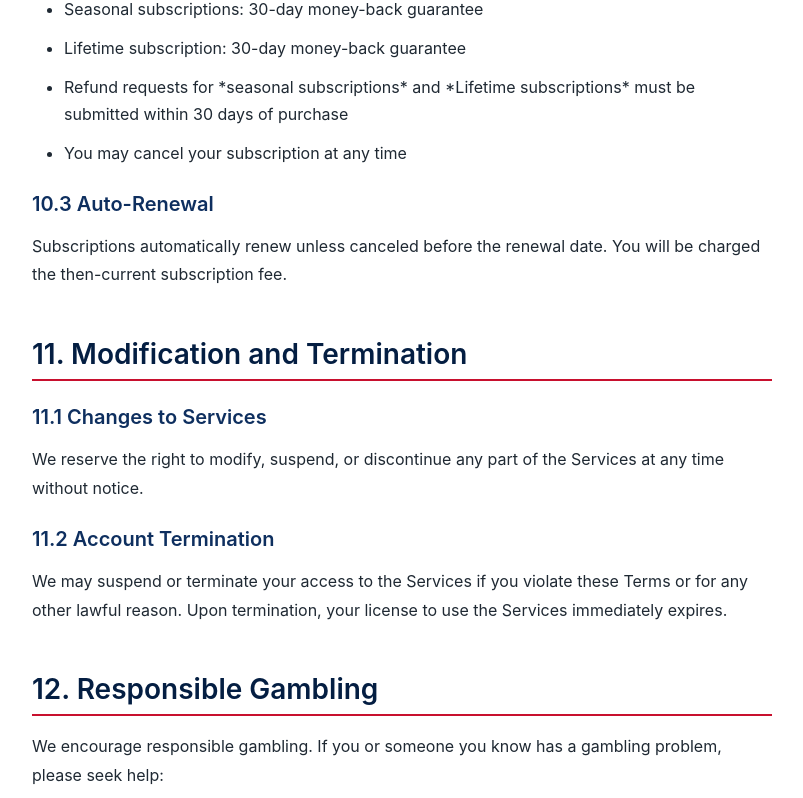
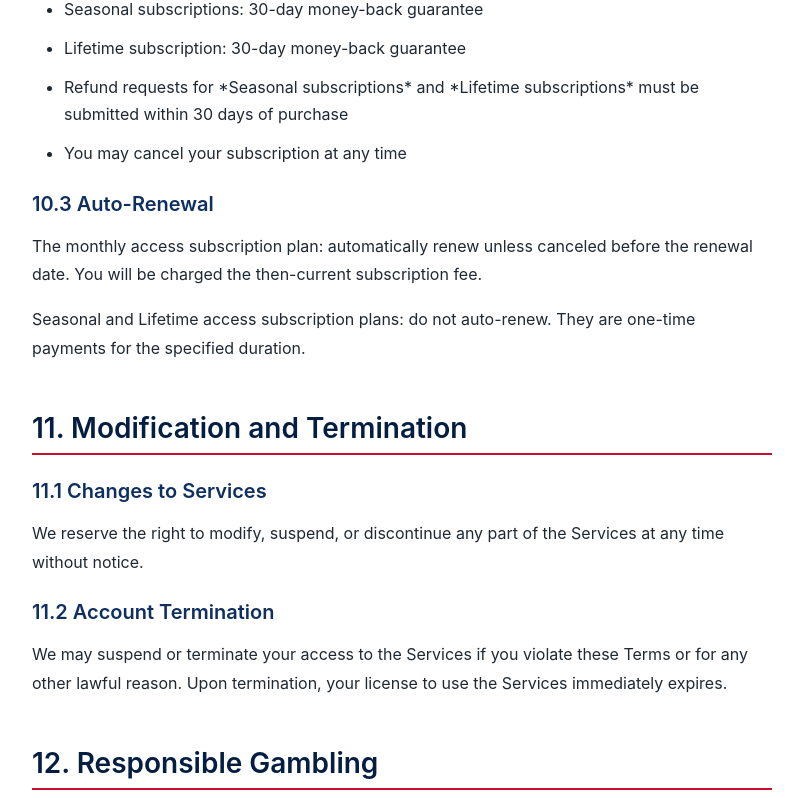
Before and after one commit to cedenoc181/slp-ui, a React (Create React App) app: page /terms-of-use in a window 1280 px wide. Shown: the part 5976-6774 px from the top of the page, without its empty margins (238-1041 px from the left). Built offline with nearby package versions, Linux system fonts and the light colour scheme.

Commit message:
changes to typo on the terms of use

```diff
--- a/src/components/legal/termsofuse.jsx
+++ b/src/components/legal/termsofuse.jsx
@@ -209,13 +209,16 @@ function TermsOfUse() {
               <li>Monthly subscriptions: No refunds</li>
               <li>Seasonal subscriptions: 30-day money-back guarantee</li>
               <li>Lifetime subscription: 30-day money-back guarantee</li>
-              <li>Refund requests for *seasonal subscriptions* and *Lifetime subscriptions* must be submitted within 30 days of purchase</li>
+              <li>Refund requests for *Seasonal subscriptions* and *Lifetime subscriptions* must be submitted within 30 days of purchase</li>
               <li>You may cancel your subscription at any time</li>
             </ul>
 
             <h3>10.3 Auto-Renewal</h3>
             <p>
-              Subscriptions automatically renew unless canceled before the renewal date. You will be charged the then-current subscription fee.
+              The monthly access subscription plan: automatically renew unless canceled before the renewal date. You will be charged the then-current subscription fee.
+            </p>
+            <p>
+              Seasonal and Lifetime access subscription plans: do not auto-renew. They are one-time payments for the specified duration.
             </p>
           </section>
 
```
